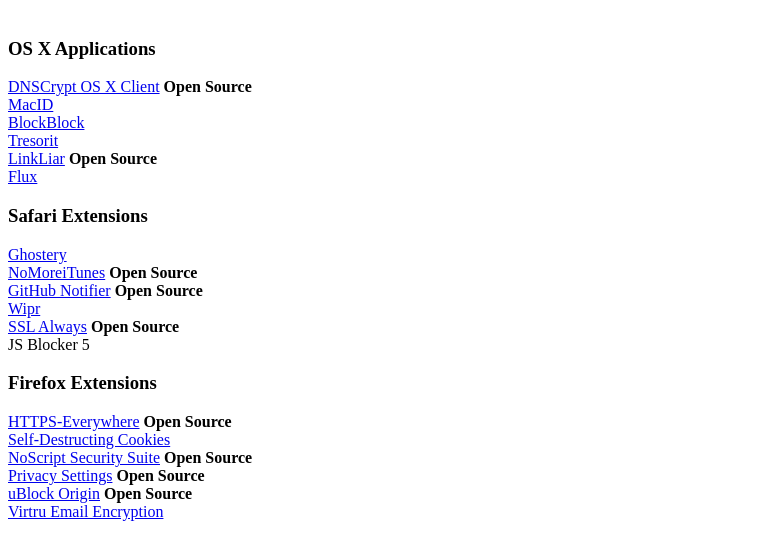
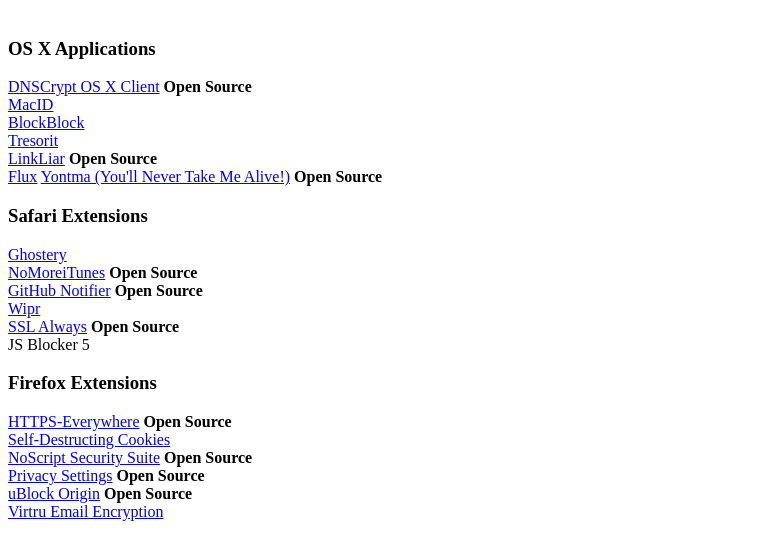
Before and after one commit to ajkblue/ajkblue.github.io, a plain HTML site: page index.html in a window 1280 px wide. Shown: the part 79-638 px from the top of the page, without its empty margins (0-769 px from the left). Drawn offline with Linux system fonts and the light colour scheme.

Commit message:
Added Yontma

```diff
--- a/index.html
+++ b/index.html
@@ -15,6 +15,7 @@
 <a href='https://tresorit.com'>Tresorit</a><br>
 <a href='https://github.com/halo/LinkLiar'>LinkLiar</a> <b>Open Source</b><br>
 <a href='https://justgetflux.com'>Flux</a>
+<a href='https://github.com/iSECPartners/yontma-mac'>Yontma (You'll Never Take Me Alive!)</a> <b>Open Source</b><br>
 <h3>Safari Extensions</h3>
 <a href='https://safari-extensions.apple.com/details/?id=com.betteradvertising.ghostery-HPY23A294X'>Ghostery</a><br>
 <a href='https://github.com/pichfl/NoMoreiTunes'>NoMoreiTunes</a> <b>Open Source</b><br>
```
